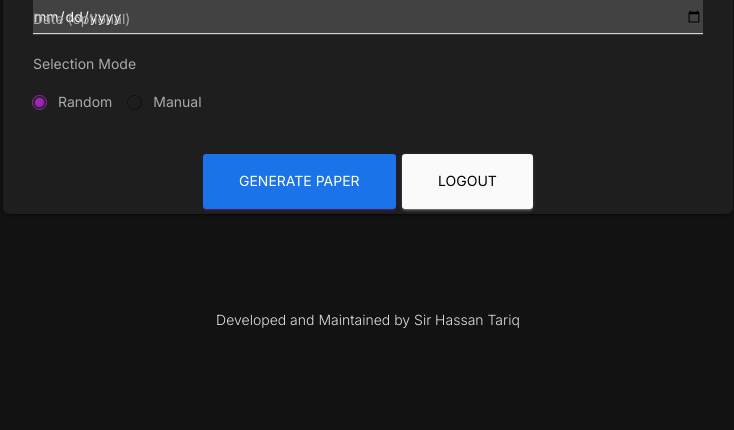
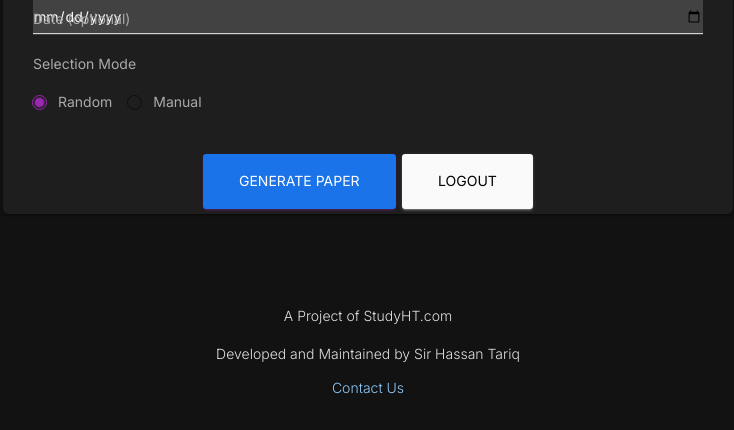
Before and after one commit to Defendicon786/Quiz-App-v1.3, a PHP site: page /paper_home.php in a window 1280 px wide. Shown: the part 1253-1683 px from the top of the page, without its empty margins (272-1006 px from the left). Before the commit the page ends 1581 px from the top, so only its background shows below. Run offline with PHP 8.4, Linux system fonts and the light colour scheme; a user stored in the database is signed in; data comes from the database, SQL or seed files in the repository.

Commit message:
Add footer details and contact link to paper home

```diff
--- a/paper_home.php
+++ b/paper_home.php
@@ -217,7 +217,9 @@ $header = $_SESSION['paper_header'];
             </div>
         </main>
     <footer class="footer-text">
+      <p>A Project of StudyHT.com</p>
       <p class="developer-credit">Developed and Maintained by Sir Hassan Tariq</p>
+      <p><a href="https://wa.me/923227515563?text=Hello%20Sir!" target="_blank">Contact Us</a></p>
     </footer>
   </div>
 </div>
```
